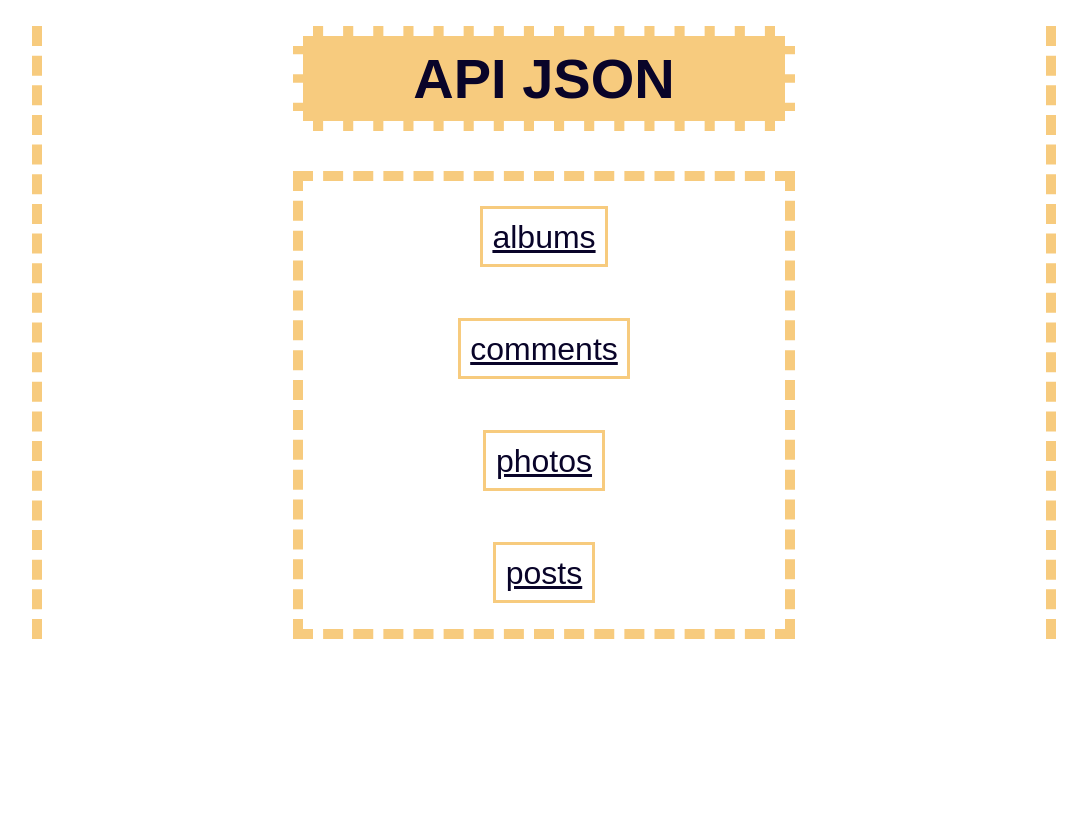
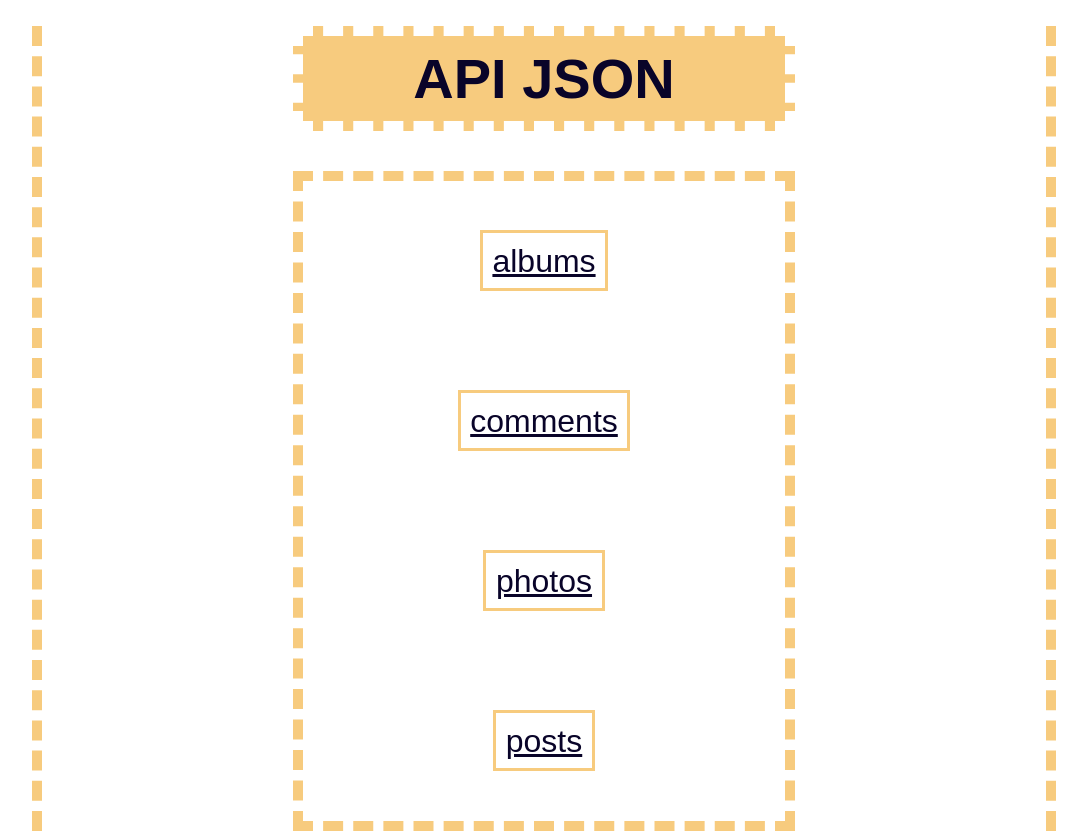
Before and after one commit to wiziix/TiOK, a Flask app: page / in a window 1280 px wide. Shown: the whole page, without its empty margins (96-1183 px from the left). Before the commit the page ends 639 px from the top, so only its background shows below. Run offline with Flask 3, Linux system fonts and the light colour scheme.

Commit message:
line-height 500%

```diff
--- a/static/styles/home_page_css.css
+++ b/static/styles/home_page_css.css
@@ -39,7 +39,7 @@ div{
 }
 
 a{
-    line-height: 350%;
+    line-height: 500%;
     background-color: #FFFFFF;
     color: #090429;
     font-size: 200%;
```
